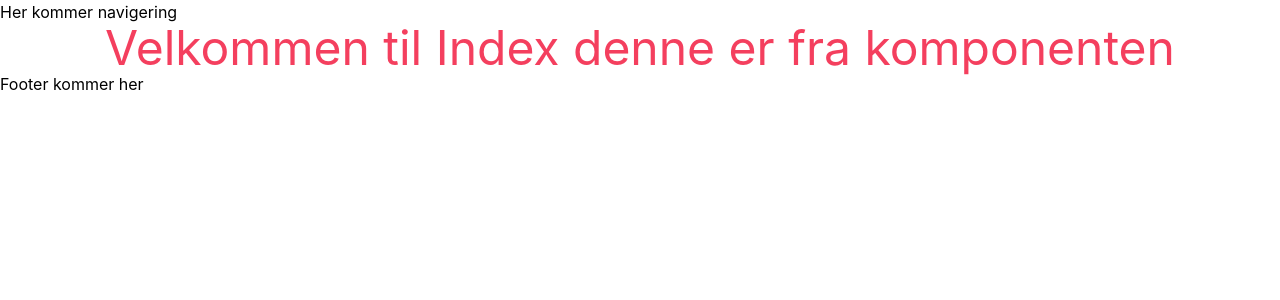
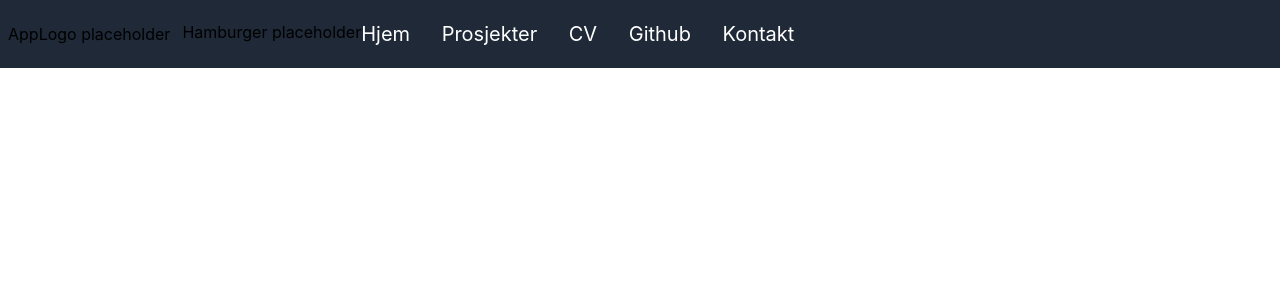
Before and after one commit to meticulousfan/React-framer-motion-portfolio, a Next.js app: page / in a window 1280 px wide. Shown: the top 300 px of the page. Built offline with nearby package versions, Linux system fonts and the light colour scheme.

Commit message:
Legg til basic navigering

```diff
--- a/components/Layout/Header.component.tsx
+++ b/components/Layout/Header.component.tsx
@@ -1,5 +1,7 @@
 import { NextPage } from "next";
 import Head from "next/head";
+
+import Navbar from "./Navbar.component";
 
 interface HeaderProps {
   title: string;
@@ -13,11 +15,7 @@ const Header: NextPage<HeaderProps> = ({ title }: HeaderProps) => {
         <meta name="description" content="Generated by create next app" />
         <link rel="icon" href="/favicon.ico" />
       </Head>
-      <div>
-        <header>
-          <nav>Her kommer navigering</nav>
-        </header>
-      </div>
+      <Navbar />
     </>
   );
 };
--- a/components/Layout/Layout.component.tsx
+++ b/components/Layout/Layout.component.tsx
@@ -10,11 +10,11 @@ interface LayoutProps {
 
 const Layout = ({ children, title }: LayoutProps) => {
   return (
-    <div>
+    <>
       <Header title={title} />
       {children}
       <Footer />
-    </div>
+    </>
   );
 };
 
--- /dev/null
+++ b/components/Layout/Navbar.component.tsx
@@ -0,0 +1,55 @@
+import Link from "next/link";
+
+import LINKS from "../../constants/LINKS";
+
+/**
+ * Display the menu and the links
+ * On mobile, we display a hamburger icon and include the Hamburger component
+ * We reduce code duplication by loading the links from a JSON object and map over it
+ */
+
+function Navbar() {
+  return (
+    <header role="banner" aria-label="Header for logo og navigasjon">
+      <nav className="fixed top-0 z-50 w-full p-2 bg-gray-800">
+        <div
+          id="main-navigation"
+          data-cy="main-navigation"
+          className="container flex items-center mx-auto md:flex-wrap lg:flex-wrap xl:flex-wrap">
+          AppLogo placeholder
+          <div
+            id="hamburger-div"
+            data-cy="hamburger-div"
+            className="flex content-center justify-between md:w-1/2 md:justify-end p-3">
+            Hamburger placeholder
+            <ul
+              role="navigation"
+              aria-label="Navigasjon"
+              className="items-center justify-between flex-1 hidden list-reset md:flex lg:flex xl:flex lg:-mr-4 xl:-mr-4">
+              {LINKS.map((link) => (
+                <li key={link.id} className="mr-3 animate-link">
+                  {link.external ? (
+                    <Link
+                      aria-label={link.text}
+                      href={link.url}
+                      // rel="noopener noreferrer"
+                      // target="_blank"
+                    >
+                      <a className="inline-block text-xl text-white text">{link.text}</a>
+                    </Link>
+                  ) : (
+                    <Link href={link.url}>
+                      <a className="inline-block text-xl text-white text">{link.text}</a>
+                    </Link>
+                  )}
+                </li>
+              ))}
+            </ul>
+          </div>
+        </div>
+      </nav>
+    </header>
+  );
+}
+
+export default Navbar;
--- /dev/null
+++ b/constants/LINKS.js
@@ -0,0 +1,34 @@
+const LINKS = [
+    {
+      id: 1,
+      url: "/",
+      text: "Hjem",
+      external: false,
+    },
+    {
+      id: 2,
+      url: "/prosjekter",
+      text: "Prosjekter",
+      external: false,
+    },
+    {
+      id: 3,
+      url: "/cv",
+      text: "CV",
+      external: false,
+    },
+    {
+      id: 4,
+      url: "https://www.github.com/w3bdesign",
+      text: "Github",
+      external: true,
+    },
+    {
+      id: 5,
+      url: "/kontakt",
+      text: "Kontakt",
+      external: false,
+    },
+  ]
+
+  export default LINKS
```
